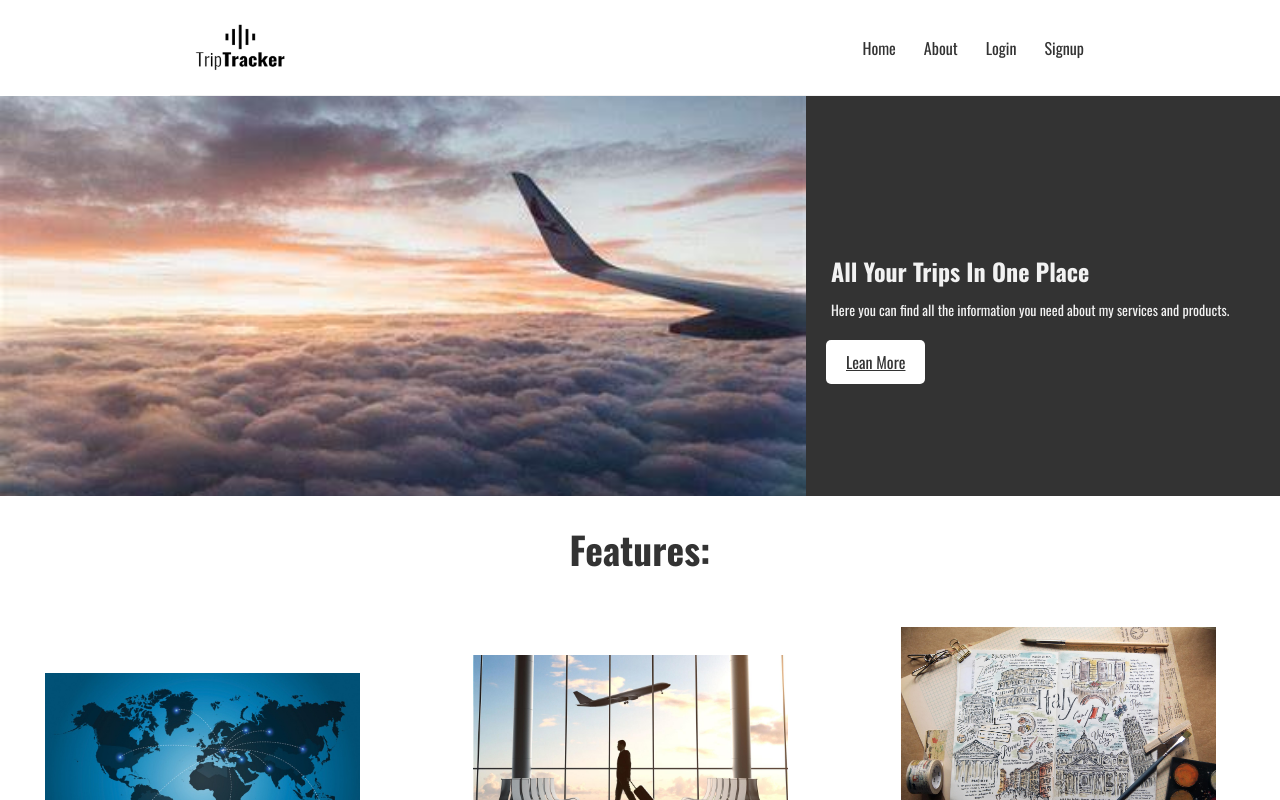
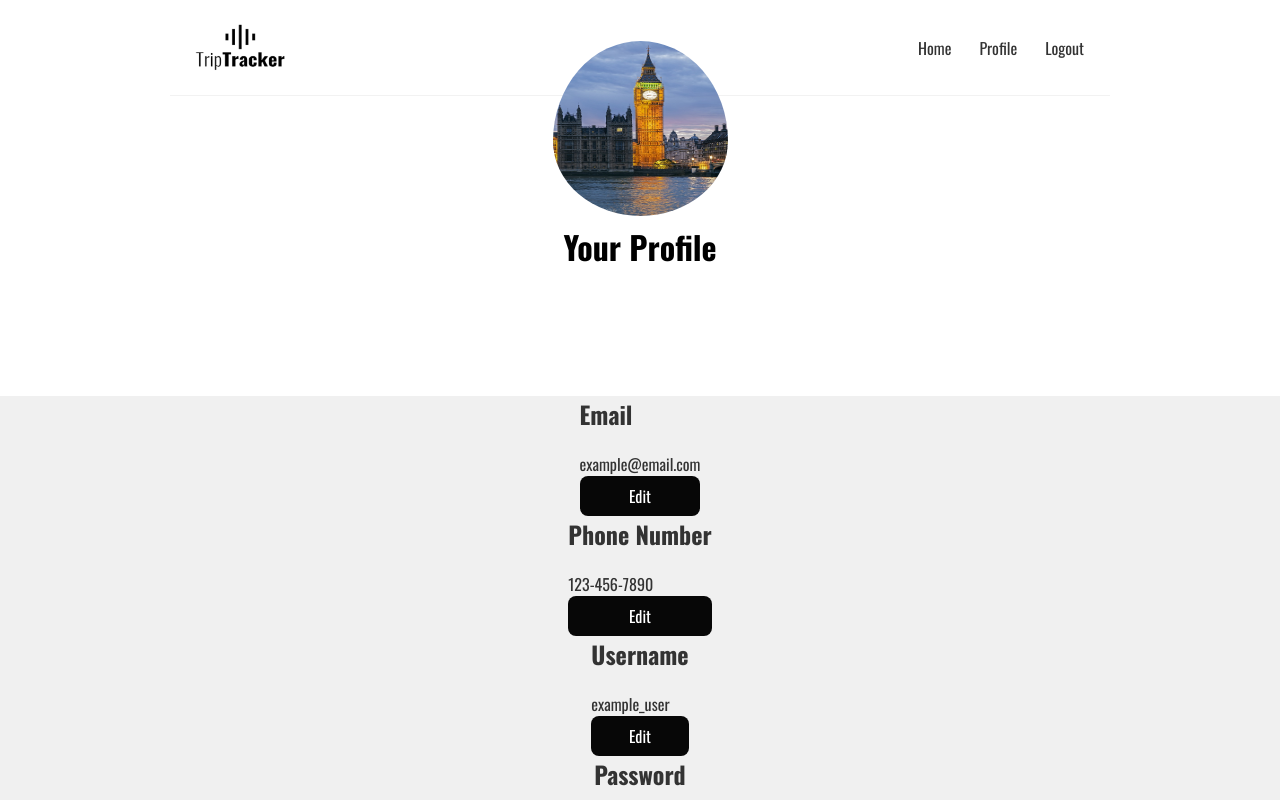
Before and after one commit to Ewynman/trip-tracker, a React (Create React App) app: page /profile in a window 1280 px wide. Shown: the top 800 px of the page. Built offline with nearby package versions, Linux system fonts and the light colour scheme; the HTML template or start-up script is replaced by a standard one.

Commit message:
Make User Profile Page

```diff
--- a/src/App.js
+++ b/src/App.js
@@ -6,6 +6,7 @@ import Footer from "./Footer";
 import Login from "./login";
 import Signup from "./Signup";
 import AuthHome from "./AuthHome";
+import AuthProfile from "./Profile";
 
 function App() {
   return (
@@ -15,20 +16,26 @@ function App() {
           <Route path="/AuthHome">
             <AuthHome />
           </Route>
+          <Route path="/profile">
+            <AuthProfile />
+          </Route>
           <Route path="/login">
             <Navbar />
             <Login />
+            <Footer />
           </Route>
           <Route path="/signup">
             <Navbar />
             <Signup />
+            <Footer />
           </Route>
           <Route path="/">
             <Navbar />
             <Home />
+            <Footer />
           </Route>
         </Switch>
-        <Footer />
+
       </div>
     </Router>
   );
--- /dev/null
+++ b/src/AutFooter.js
@@ -0,0 +1,14 @@
+const AuthFooter = () => {
+    return (
+        <footer className="footer">
+        <div className="links">
+          <a href="/authhome">Home</a>
+          <a href="/profile">Profile</a>
+          <a href="/logout">Logout</a>
+        </div>
+        <p>© 2023 Trip Tracker. All rights reserved.</p>
+      </footer>
+     );
+}
+
+export default AuthFooter;
--- a/src/AuthHome.js
+++ b/src/AuthHome.js
@@ -1,4 +1,5 @@
 import AuthNavbar from "./AuthNavBar";
+import AuthFooter from "./AutFooter";
 import trip1 from "./Images/Trip1.jpg";
 
 const AuthHome = () => {
@@ -67,7 +68,7 @@ const AuthHome = () => {
           {/* <img src="#" alt="Trip Image" /> */}
         </div>
       </div>
-
+      <AuthFooter/>
       {/* All Divs above here */}
     </div>
   );
--- /dev/null
+++ b/src/Profile.js
@@ -0,0 +1,169 @@
+import React, { useState } from "react";
+import AuthNavbar from "./AuthNavBar";
+import AuthFooter from "./AutFooter";
+import PFP from "./Images/Trip1.jpg";
+
+const AuthProfile = () => {
+  const [showEmailPopup, setShowEmailPopup] = useState(false);
+  const [showPhonePopup, setShowPhonePopup] = useState(false);
+  const [showUsernamePopup, setShowUsernamePopup] = useState(false);
+  const [showPasswordPopup, setShowPasswordPopup] = useState(false);
+  const [email, setEmail] = useState("example@email.com");
+  const [phoneNumber, setPhoneNumber] = useState("123-456-7890");
+  const [username, setUsername] = useState("example_user");
+  const [password, setPassword] = useState("example_password");
+
+  const handleEmailChange = (e) => {
+    setEmail(e.target.value);
+  };
+
+  const handlePhoneNumberChange = (e) => {
+    setPhoneNumber(e.target.value);
+  };
+
+  const handleUsernameChange = (e) => {
+    setUsername(e.target.value);
+  };
+
+  const handlePasswordChange = (e) => {
+    setPassword(e.target.value);
+  };
+
+  const handleSubmitEmail = (e) => {
+    e.preventDefault();
+    // handle submit logic here
+    setShowEmailPopup(false);
+  };
+
+  const handleSubmitPhoneNumber = (e) => {
+    e.preventDefault();
+    // handle submit logic here
+    setShowPhonePopup(false);
+  };
+
+  const handleSubmitUsername = (e) => {
+    e.preventDefault();
+    // handle submit logic here
+    setShowUsernamePopup(false);
+  };
+
+  const handleSubmitPassword = (e) => {
+    e.preventDefault();
+    // handle submit logic here
+    setShowPasswordPopup(false);
+  };
+
+  return (
+    <div>
+      <AuthNavbar />
+      <div className="user-profile-header">
+        <div className="user-profile-photo">
+          <img
+            src= {PFP}
+            alt="User profile"
+            className="user-profile-photo-image"
+          />
+        </div>
+        <h1 className="user-profile-header-title">Your Profile</h1>
+      </div>
+      <div className="container">
+        <div>
+          <h2>Email</h2>
+          <p>{email}</p>
+          <button onClick={() => setShowEmailPopup(true)}>Edit</button>
+        </div>
+        {showEmailPopup && (
+          <div className="popup">
+            <form onSubmit={handleSubmitEmail}>
+              <label>
+                New Email:
+                <input
+                  type="email"
+                  value={email}
+                  onChange={handleEmailChange}
+                />
+              </label>
+              <button type="submit">Save</button>
+              <button type="button" onClick={() => setShowEmailPopup(false)}>
+                Cancel
+              </button>
+            </form>
+          </div>
+        )}
+        <div>
+          <h2>Phone Number</h2>
+          <p>{phoneNumber}</p>
+          <button onClick={() => setShowPhonePopup(true)}>Edit</button>
+        </div>
+        {showPhonePopup && (
+          <div className="popup">
+            <form onSubmit={handleSubmitPhoneNumber}>
+              <label>
+                New Phone Number:
+                <input
+                  type="tel"
+                  pattern="[0-9]{3}-[0-9]{3}-[0-9]{4}"
+                  value={phoneNumber}
+                  onChange={handlePhoneNumberChange}
+                />
+              </label>
+              <button type="submit">Save</button>
+              <button type="button" onClick={() => setShowPhonePopup(false)}>
+                Cancel
+              </button>
+            </form>
+          </div>
+        )}
+        <div>
+          <h2>Username</h2>
+          <p>{username}</p>
+          <button onClick={() => setShowUsernamePopup(true)}>Edit</button>
+        </div>
+        {showUsernamePopup && (
+          <div className="popup">
+            <form onSubmit={handleSubmitUsername}>
+              <label>
+                New Username:
+                <input
+                  type="text"
+                  value={username}
+                  onChange={handleUsernameChange}
+                />
+              </label>
+              <button type="submit">Save</button>
+              <button type="button" onClick={() => setShowUsernamePopup(false)}>
+                Cancel
+              </button>
+            </form>
+          </div>
+        )}
+        <div>
+          <h2>Password</h2>
+          <p>*********</p>
+          <button onClick={() => setShowPasswordPopup(true)}>Edit</button>
+        </div>
+        {showPasswordPopup && (
+          <div className="popup">
+            <form onSubmit={handleSubmitPassword}>
+              <label>
+                New Password:
+                <input
+                  type="password"
+                  value={password}
+                  onChange={handlePasswordChange}
+                />
+              </label>
+              <button type="submit">Save</button>
+              <button type="button" onClick={() => setShowPasswordPopup(false)}>
+                Cancel
+              </button>
+            </form>
+          </div>
+        )}
+      </div>
+      <AuthFooter />
+    </div>
+  );
+};
+
+export default AuthProfile;
--- a/src/index.css
+++ b/src/index.css
@@ -192,7 +192,7 @@
   margin-bottom: auto;
 }
 
-.aboutContent p{
+.aboutContent p {
   font-size: 17px;
 }
 
@@ -211,7 +211,6 @@
   max-height: 100%;
   object-fit: contain;
 }
-
 
 /* Footer Styles */
 .footer {
@@ -245,7 +244,6 @@
   text-align: center;
   margin-top: auto;
 }
-
 
 /* Login Page Styles */
 .login-container {
@@ -296,7 +294,6 @@ button:hover {
   background-color: #070707;
 }
 
-
 /* Auth Navbar Styles */
 .auth-navbar {
   background-color: #007bff;
@@ -317,14 +314,12 @@ button:hover {
   border-radius: 5px;
 }
 
-
 /* Signup Page Styles */
-.signHead{
+.signHead {
   display: grid;
   place-items: center;
   text-align: center;
 }
-
 
 /* Auth Home Styles */
 .HomeContainer {
@@ -358,7 +353,7 @@ button:hover {
 }
 
 /* Auth Home Recent Trip Styles */
-.tripHead{
+.tripHead {
   display: grid;
   place-items: center;
 }
@@ -397,10 +392,129 @@ button:hover {
   margin-left: 1rem;
 }
 
-
 /* Upcoming Trip Styles */
-.upHead{
+.upHead {
   margin-top: 100px;
   display: grid;
   place-items: center;
 }
+
+/* User Profile Styles */
+.user-profile-header {
+  height: 300px;
+  display: flex;
+  align-items: flex-end;
+  justify-content: center;
+  position: relative;
+}
+
+.user-profile-photo {
+  position: absolute;
+  bottom: 50%;
+}
+
+.user-profile-photo-image {
+  width: 175px;
+  height: 175px;
+  border-radius: 75%;
+  padding-bottom: 25px;
+}
+
+.user-profile-header-title {
+  margin: 0;
+  color: black;
+  font-weight: bold;
+  font-size: 2rem;
+  margin: auto;
+}
+
+/* Edit Info Styles */
+.container {
+  display: flex;
+  flex-direction: column;
+  align-items: center;
+  background-color: #f0f0f0;
+}
+
+.profile {
+  display: flex;
+  flex-direction: column;
+  align-items: center;
+  justify-content: center;
+  background-color: white;
+  padding: 1rem;
+  margin-top: 2rem;
+  border-radius: 0.5rem;
+  box-shadow: 0px 0px 10px rgba(0, 0, 0, 0.3);
+  max-width: 800px;
+  width: 100%;
+}
+
+.profile h1 {
+  margin-top: 0;
+}
+.profile p {
+  text-align: center;
+}
+
+.profile div {
+  margin-bottom: 1rem;
+  width: 100%;
+  display: flex;
+  flex-direction: column;
+  align-items: center;
+}
+
+.profile h2 {
+  margin-top: 0;
+}
+
+.popup {
+  position: absolute;
+  top: 50%;
+  left: 50%;
+  transform: translate(-50%, -50%);
+  background-color: white;
+  padding: 1rem;
+  border-radius: 0.5rem;
+  box-shadow: 0px 0px 10px rgba(0, 0, 0, 0.3);
+  z-index: 1;
+}
+
+.popup form {
+  display: flex;
+  flex-direction: column;
+  align-items: center;
+}
+
+.popup input {
+  margin-bottom: 1rem;
+  width: 100%;
+}
+
+.popup button {
+  margin-top: 1rem;
+}
+
+button {
+  color: white;
+  border: none;
+  border-radius: 0.5rem;
+  padding: 0.5rem 1rem;
+  cursor: pointer;
+  transition: background-color 0.3s;
+  width: 100%;
+}
+
+input {
+  border-radius: 0.5rem;
+  padding: 0.5rem;
+  border: none;
+  box-shadow: 0px 0px 5px rgba(0, 0, 0, 0.3);
+  width: 100%;
+}
+
+input:focus {
+  outline: none;
+  box-shadow: 0px 0px 5px rgba(0, 0, 0, 0.5);
+}
```
